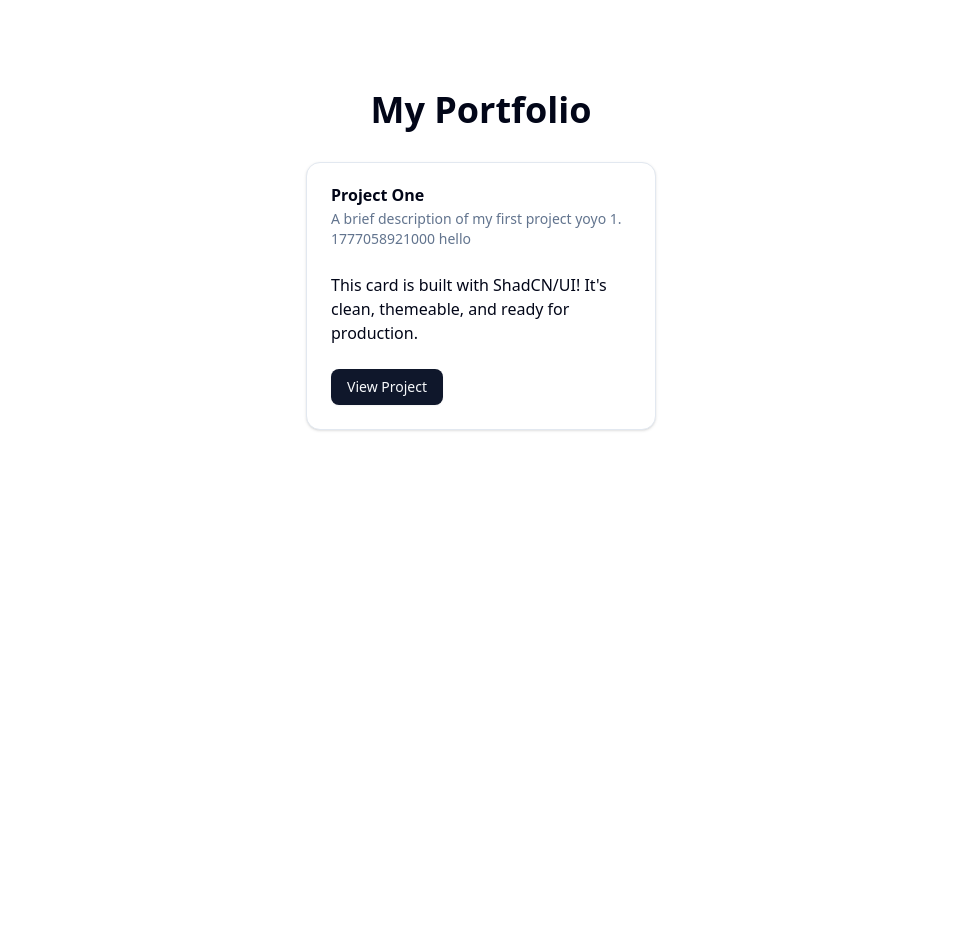
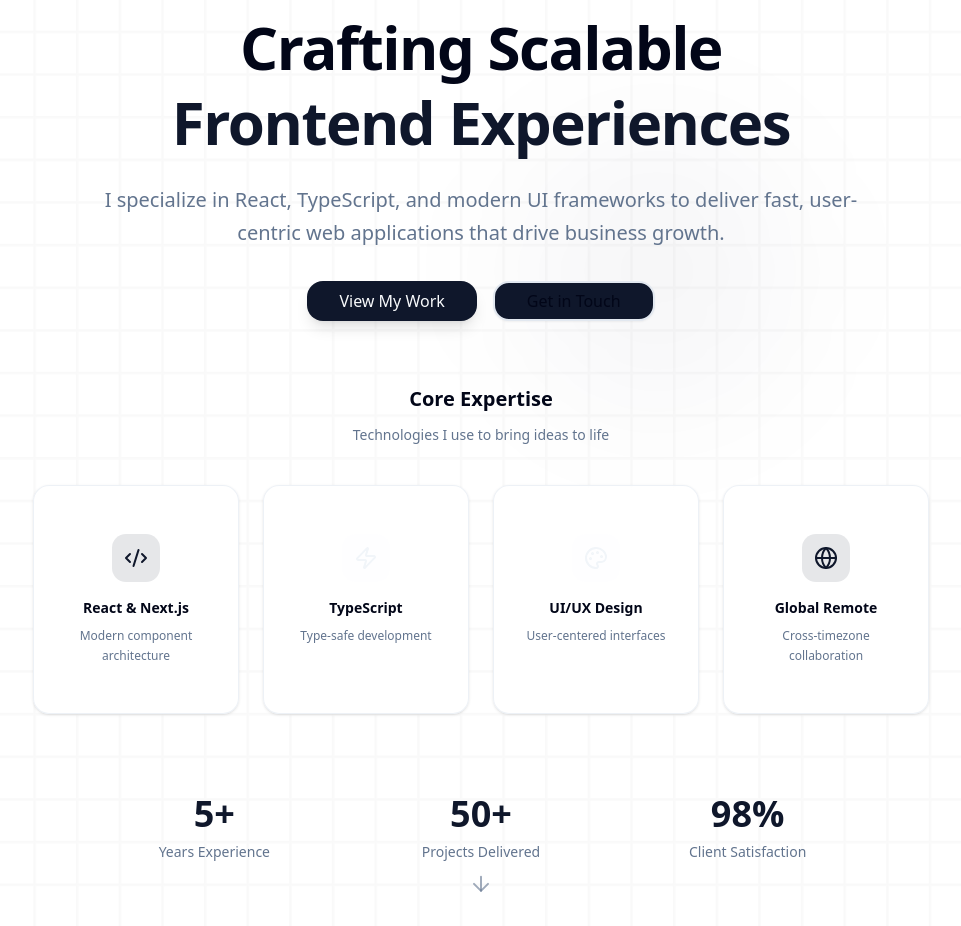
Before and after one commit to freakyjones/Fj-portfolio, a Next.js app: page / in a window 1280 px wide. Shown: the part 140-1066 px from the top of the page, without its empty margins (159-1120 px from the left). Before the commit the page ends 800 px from the top, so only its background shows below. Built offline with nearby package versions, Linux system fonts and the light colour scheme.

Commit message:
hero section added

```diff
--- a/src/app/page.tsx
+++ b/src/app/page.tsx
@@ -1,37 +1,12 @@
+import HeroSection from "@/components/Hero";
 import { Navigation } from "@/components/NavBar";
-import { Button } from "@/components/ui/button";
-import {
-  Card,
-  CardContent,
-  CardDescription,
-  CardFooter,
-  CardHeader,
-  CardTitle,
-} from "@/components/ui/card";
 
 export default function Home() {
   return (
     <>
       <Navigation />
-      <main className="flex min-h-screen flex-col items-center justify-center gap-8 p-24">
-        <h1 className="text-4xl font-bold">My Portfolio</h1>
-        <Card className="w-[350px]">
-          <CardHeader>
-            <CardTitle>Project One</CardTitle>
-            <CardDescription>
-              A brief description of my first project yoyo 1. {Date.now()} hello
-            </CardDescription>
-          </CardHeader>
-          <CardContent>
-            <p>
-              This card is built with ShadCN/UI! It's clean, themeable, and
-              ready for production.
-            </p>
-          </CardContent>
-          <CardFooter>
-            <Button>View Project</Button>
-          </CardFooter>
-        </Card>
+      <main>
+        <HeroSection />
       </main>
     </>
   );
--- /dev/null
+++ b/src/components/Hero.tsx
@@ -0,0 +1,282 @@
+"use client";
+
+import { motion } from "framer-motion";
+import { Button } from "./ui/button";
+import { Card, CardContent } from "./ui/card";
+import { ArrowDown, Code2, Zap, Globe, Palette } from "lucide-react";
+
+interface Skill {
+  icon: React.ElementType;
+  label: string;
+  description: string;
+  color: string;
+  bgColor: string;
+}
+
+const keySkills: Skill[] = [
+  {
+    icon: Code2,
+    label: "React & Next.js",
+    description: "Modern component architecture",
+    color: "text-primary",
+    bgColor: "bg-primary/10",
+  },
+  {
+    icon: Zap,
+    label: "TypeScript",
+    description: "Type-safe development",
+    color: "text-accent",
+    bgColor: "bg-accent/10",
+  },
+  {
+    icon: Palette,
+    label: "UI/UX Design",
+    description: "User-centered interfaces",
+    color: "text-secondary",
+    bgColor: "bg-secondary/10",
+  },
+  {
+    icon: Globe,
+    label: "Global Remote",
+    description: "Cross-timezone collaboration",
+    color: "text-primary",
+    bgColor: "bg-primary/10",
+  },
+];
+
+const scrollToSection = (id: string) => {
+  const element = document.querySelector(id);
+  if (element) element.scrollIntoView({ behavior: "smooth" });
+};
+
+export default function HeroSection() {
+  return (
+    <section
+      id="home"
+      className="relative flex min-h-screen items-center justify-center px-6 pt-20 lg:px-8"
+    >
+      {/* 🌌 Background Layer */}
+      <HeroBackground />
+
+      {/* 🚀 Foreground Content */}
+      <div className="relative z-10 mx-auto max-w-6xl">
+        <HeroContent />
+        <HeroSkills />
+        <HeroStats />
+        <ScrollIndicator />
+      </div>
+    </section>
+  );
+}
+
+/* ------------------------
+ * 🔹 Subcomponents
+ * ------------------------ */
+
+function HeroBackground() {
+  return (
+    <div className="pointer-events-none absolute inset-0 overflow-hidden">
+      <div className="bg-primary/3 absolute top-1/4 right-1/4 h-72 w-72 rounded-full blur-3xl" />
+      <div className="bg-accent/3 absolute bottom-1/4 left-1/4 h-72 w-72 rounded-full blur-3xl" />
+      <svg
+        className="absolute inset-0 h-full w-full opacity-[0.02]"
+        viewBox="0 0 100 100"
+      >
+        <defs>
+          <pattern
+            id="hero-grid"
+            width="4"
+            height="4"
+            patternUnits="userSpaceOnUse"
+          >
+            <path
+              d="M 4 0 L 0 0 0 4"
+              fill="none"
+              stroke="currentColor"
+              strokeWidth="0.5"
+            />
+          </pattern>
+        </defs>
+        <rect width="100" height="100" fill="url(#hero-grid)" />
+      </svg>
+    </div>
+  );
+}
+
+function HeroContent() {
+  return (
+    <div className="mb-16 text-center">
+      <motion.div
+        initial={{ opacity: 0, y: 30 }}
+        animate={{ opacity: 1, y: 0 }}
+        transition={{ duration: 0.8 }}
+        className="mb-8"
+      >
+        {/* Status Badge */}
+        <div className="bg-card border-border mb-8 inline-flex items-center gap-2 rounded-full border px-4 py-2 shadow-sm transition-shadow duration-300 hover:shadow-md">
+          <div className="h-2 w-2 animate-pulse rounded-full bg-green-500" />
+          <span className="text-muted-foreground text-sm font-medium">
+            Available for new opportunities
+          </span>
+        </div>
+
+        {/* Headline */}
+        <h1 className="text-foreground mb-6 text-4xl leading-tight font-bold tracking-tight md:text-5xl lg:text-6xl">
+          Crafting Scalable
+          <br />
+          <span className="text-primary">Frontend Experiences</span>
+        </h1>
+
+        {/* Supporting Text */}
+        <p className="text-muted-foreground mx-auto mb-8 max-w-3xl text-lg leading-relaxed font-normal md:text-xl">
+          I specialize in React, TypeScript, and modern UI frameworks to deliver
+          fast, user-centric web applications that drive business growth.
+        </p>
+      </motion.div>
+
+      {/* CTA Buttons */}
+      <motion.div
+        initial={{ opacity: 0, y: 30 }}
+        animate={{ opacity: 1, y: 0 }}
+        transition={{ duration: 0.8, delay: 0.2 }}
+        className="mb-16 flex flex-col items-center justify-center gap-4 sm:flex-row"
+      >
+        <CTAButton
+          label="View My Work"
+          onClick={() => scrollToSection("#projects")}
+          primary
+        />
+        <CTAButton
+          label="Get in Touch"
+          onClick={() => scrollToSection("#contact")}
+        />
+      </motion.div>
+    </div>
+  );
+}
+
+function CTAButton({
+  label,
+  onClick,
+  primary,
+}: {
+  label: string;
+  onClick: () => void;
+  primary?: boolean;
+}) {
+  return (
+    <motion.div whileHover={{ scale: 1.02 }} whileTap={{ scale: 0.98 }}>
+      <Button
+        size="lg"
+        onClick={onClick}
+        className={
+          primary
+            ? "bg-primary hover:bg-primary/90 text-primary-foreground min-w-[160px] rounded-2xl px-8 py-4 text-base font-medium shadow-lg transition-all duration-300 hover:shadow-xl"
+            : "border-border text-foreground hover:bg-muted hover:border-primary/30 min-w-[160px] rounded-2xl border-2 px-8 py-4 text-base font-medium transition-all duration-300"
+        }
+      >
+        {label}
+      </Button>
+    </motion.div>
+  );
+}
+
+function HeroSkills() {
+  return (
+    <motion.div
+      initial={{ opacity: 0, y: 30 }}
+      animate={{ opacity: 1, y: 0 }}
+      transition={{ duration: 0.8, delay: 0.4 }}
+      className="mb-20"
+    >
+      <div className="mb-10 text-center">
+        <h3 className="text-foreground mb-3 text-xl font-semibold">
+          Core Expertise
+        </h3>
+        <p className="text-muted-foreground text-sm">
+          Technologies I use to bring ideas to life
+        </p>
+      </div>
+
+      <div className="mx-auto grid max-w-4xl grid-cols-2 gap-6 lg:grid-cols-4">
+        {keySkills.map((skill, index) => (
+          <motion.div
+            key={skill.label}
+            initial={{ opacity: 0, y: 20 }}
+            animate={{ opacity: 1, y: 0 }}
+            transition={{ duration: 0.5, delay: 0.5 + index * 0.1 }}
+            whileHover={{ scale: 1.05, transition: { duration: 0.2 } }}
+            className="group"
+          >
+            <Card className="bg-card/80 border-border/60 hover:border-border h-full rounded-2xl border shadow-sm backdrop-blur-sm transition-all duration-300 hover:shadow-lg">
+              <CardContent className="p-6 text-center">
+                <div
+                  className={`inline-flex rounded-xl p-3 ${skill.bgColor} ${skill.color} mb-4 transition-transform duration-300 group-hover:scale-110`}
+                >
+                  <skill.icon className="h-6 w-6" />
+                </div>
+                <h4 className="text-foreground mb-2 text-sm font-semibold">
+                  {skill.label}
+                </h4>
+                <p className="text-muted-foreground text-xs leading-relaxed">
+                  {skill.description}
+                </p>
+              </CardContent>
+            </Card>
+          </motion.div>
+        ))}
+      </div>
+    </motion.div>
+  );
+}
+
+function HeroStats() {
+  const stats = [
+    { value: "5+", label: "Years Experience" },
+    { value: "50+", label: "Projects Delivered" },
+    { value: "98%", label: "Client Satisfaction" },
+  ];
+
+  return (
+    <motion.div
+      initial={{ opacity: 0, y: 30 }}
+      animate={{ opacity: 1, y: 0 }}
+      transition={{ duration: 0.8, delay: 0.6 }}
+      className="mx-auto mb-16 grid max-w-3xl grid-cols-1 gap-8 sm:grid-cols-3"
+    >
+      {stats.map((stat) => (
+        <div key={stat.label} className="group text-center">
+          <motion.div
+            className="text-primary mb-2 text-3xl font-bold transition-transform duration-300 group-hover:scale-110 lg:text-4xl"
+            whileHover={{ scale: 1.1 }}
+          >
+            {stat.value}
+          </motion.div>
+          <div className="text-muted-foreground text-sm font-medium">
+            {stat.label}
+          </div>
+        </div>
+      ))}
+    </motion.div>
+  );
+}
+
+function ScrollIndicator() {
+  return (
+    <motion.div
+      initial={{ opacity: 0 }}
+      animate={{ opacity: 1 }}
+      transition={{ duration: 0.8, delay: 1 }}
+      className="absolute bottom-8 left-1/2 -translate-x-1/2 transform"
+    >
+      <motion.div
+        animate={{ y: [0, 8, 0] }}
+        transition={{ duration: 2, repeat: Infinity }}
+        className="text-muted-foreground/60 hover:text-muted-foreground cursor-pointer transition-colors"
+        onClick={() => scrollToSection("#about")}
+      >
+        <ArrowDown className="h-6 w-6" />
+      </motion.div>
+    </motion.div>
+  );
+}
```
